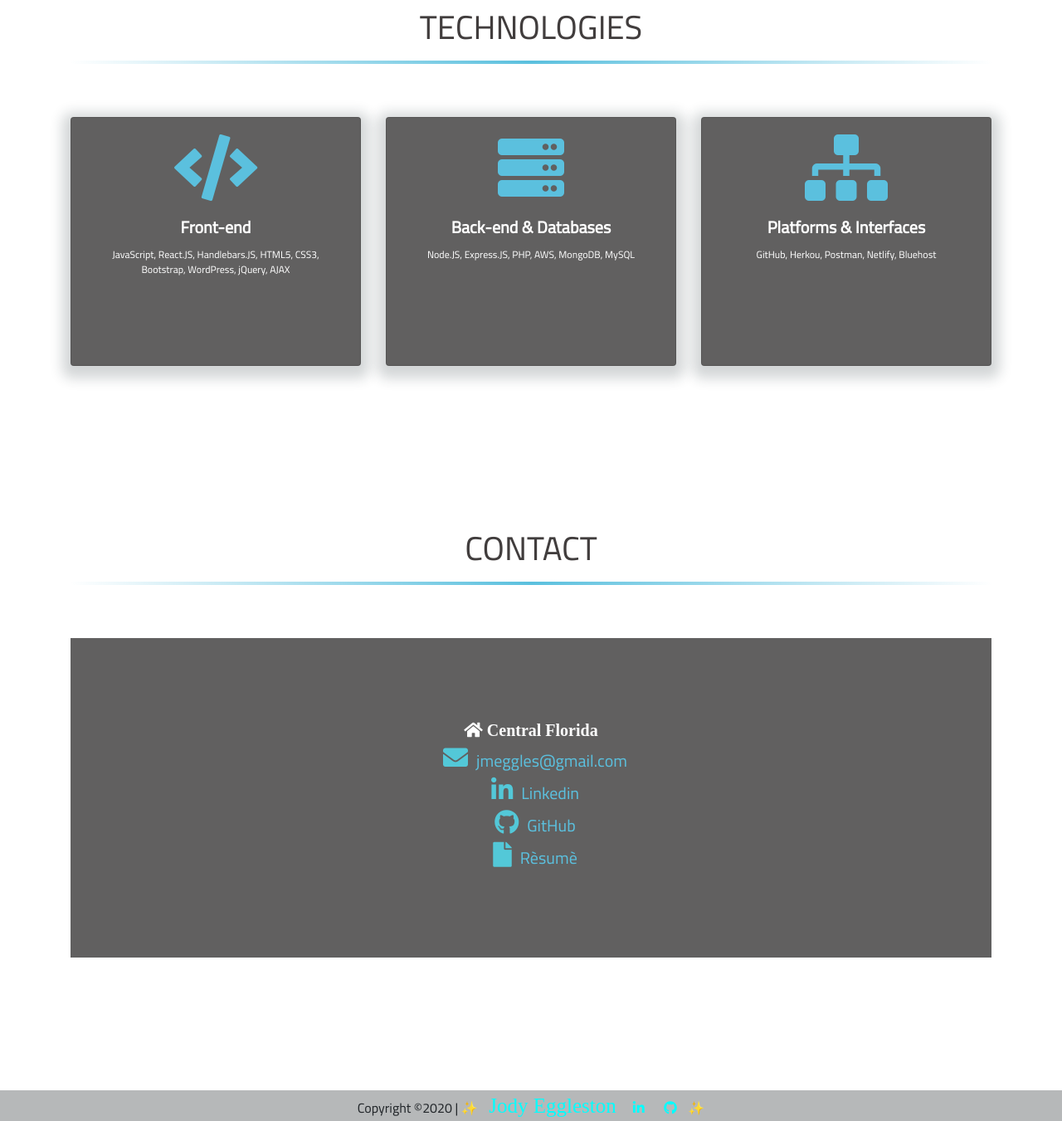
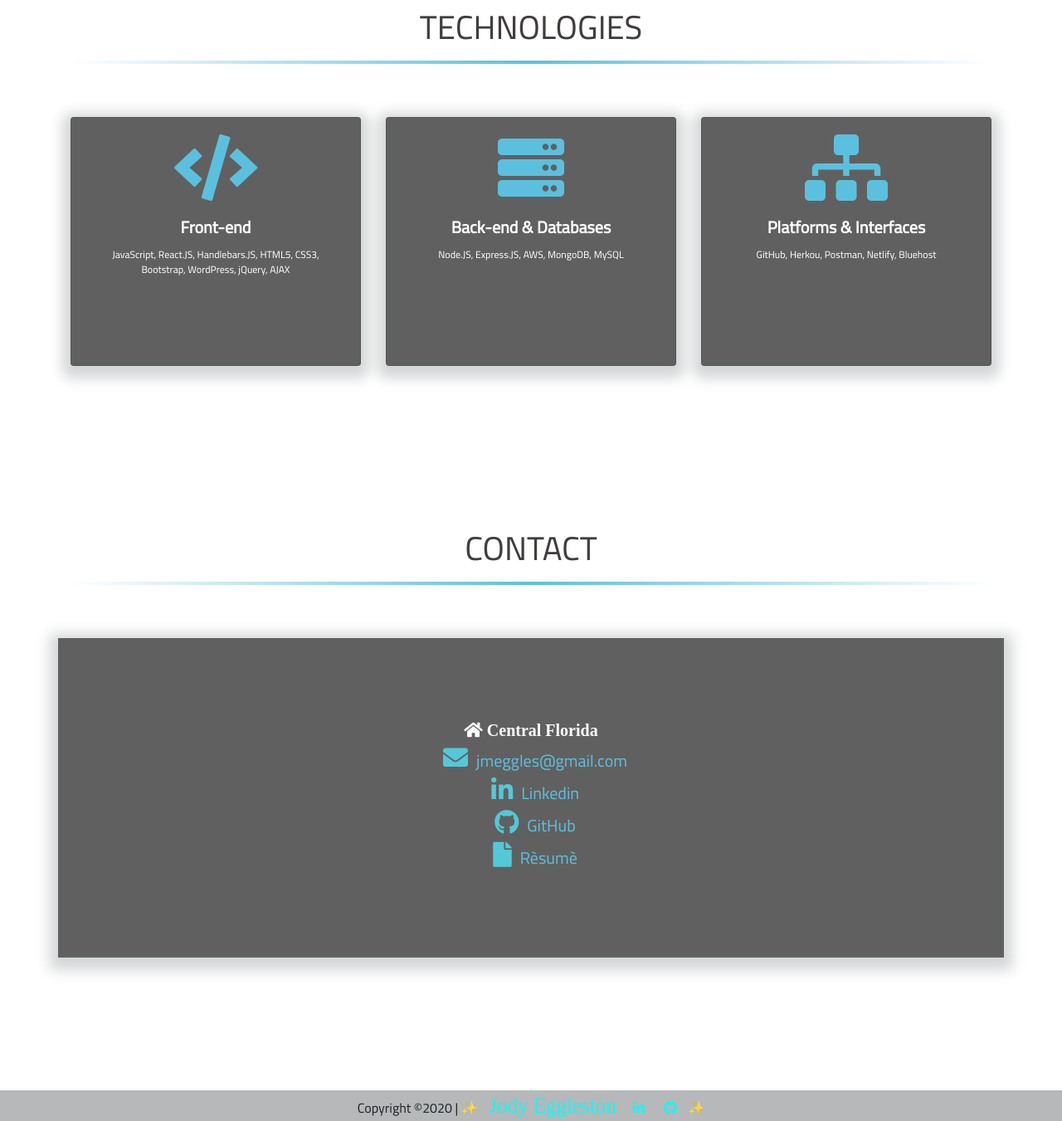
Before and after one commit to jmeggles/Portfolio, a React (Create React App) app: page / in a window 1280 px wide. Shown: the part 2401-3752 px from the top of the page at 83% size. Built offline with nearby package versions, Linux system fonts and the light colour scheme; a web font is replaced by a local one.

Commit message:
fixed contact box shadow to be same as cards

```diff
--- a/src/components/Contact/Contact.jsx
+++ b/src/components/Contact/Contact.jsx
@@ -55,7 +55,7 @@ class Contact extends Component {
       <Fragment>
         <Container className="contactContainer">
           <h1 className="sectionTitle" id="contact">CONTACT</h1>
-          <Row>
+          <Row className="contactBoxShadow">
             <Col>
               <div className="contactLinkSection">
                 <h5 className="fas fa-home icon-home"> Central Florida</h5>
--- a/src/components/Contact/style.css
+++ b/src/components/Contact/style.css
@@ -31,3 +31,8 @@
 #contact {
   padding-top: 100px;
 }
+
+.contactBoxShadow {
+  background-color: #616060;
+  box-shadow: 0 5px 15px 10px #1a2b2f31;
+}
--- a/src/components/Technologies/Technologies.jsx
+++ b/src/components/Technologies/Technologies.jsx
@@ -25,7 +25,7 @@ const Technologies = () => {
                             <Card.Body>
                                 <Card.Title>Back-end & Databases</Card.Title>
                                 <Card.Text>
-                                  Node.JS, Express.JS, PHP, AWS, MongoDB, MySQL
+                                  Node.JS, Express.JS, AWS, MongoDB, MySQL
                                 </Card.Text>
                             </Card.Body>
                         </Card>
```
